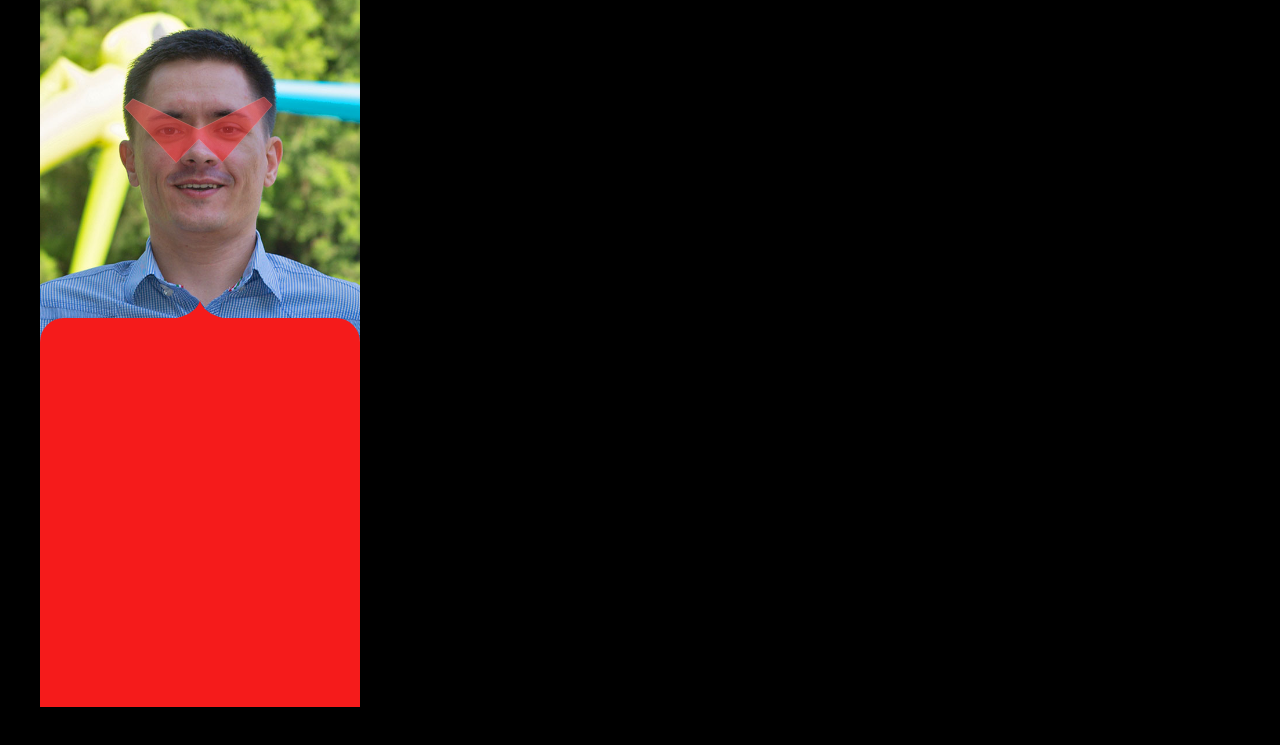
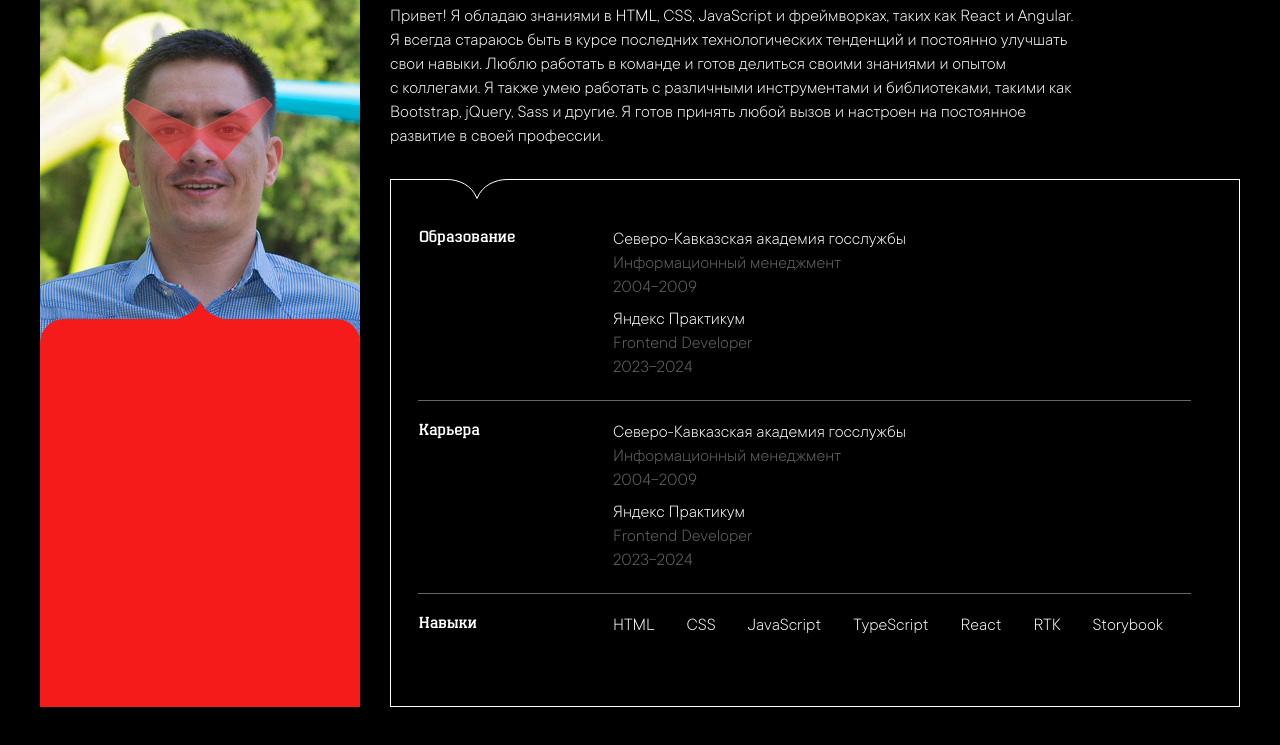
Before and after one commit to Cheremis88/hello-red-collar, a plain HTML site: page index.html in a window 1280 px wide. Shown: the part 53-798 px from the top of the page. Drawn offline with Linux system fonts and the light colour scheme.

Commit message:
CV block

```diff
--- a/index.html
+++ b/index.html
@@ -12,12 +12,77 @@
 <body class="page">
   <main class="content">
     <img class="content__logo" src="./images/logo.svg" alt="Логотип Red Collar">
+
     <section class="person">
       <div class="person__photo-wrapper">
         <img class="person__photo" src="./images/photo.jpg" alt="Фото героя">
       </div>
       <div class="person__info"></div>
     </section>
+
+    <section class="about">
+      <div class="about__message">
+        <p class="text">
+          Привет! Я обладаю знаниями в HTML, CSS, JavaScript и фреймворках,
+          таких как React и Angular. Я всегда стараюсь быть в курсе последних
+          технологических тенденций и постоянно улучшать свои навыки.
+          Люблю работать в команде и готов делиться своими знаниями и опытом
+          с коллегами. Я также умею работать с различными инструментами
+          и библиотеками, такими как Bootstrap, jQuery, Sass и другие.
+          Я готов принять любой вызов и настроен на постоянное развитие в своей профессии.
+        </p>
+      </div>
+      <div class="about__cv">
+
+        <div class="skill-card">
+          <h2 class="skill-card__title">Образование</h2>
+          <div class="skill-card__info">
+            <div class="skill-card__text-block">
+              <p class="text">Северо-Кавказская академия госслужбы</p>
+              <p class="text text_secondary">Информационный менеджмент</p>
+              <p class="text text_secondary">2004-2009</p>
+            </div>
+            <div class="skill-card__text-block">
+              <p class="text">Яндекс Практикум</p>
+              <p class="text text_secondary">Frontend Developer</p>
+              <p class="text text_secondary">2023-2024</p>
+            </div>
+          </div>
+        </div>
+
+        <div class="separator"></div>
+
+        <div class="skill-card">
+          <h2 class="skill-card__title">Карьера</h2>
+          <div class="skill-card__info">
+            <div class="skill-card__text-block">
+              <p class="text">Северо-Кавказская академия госслужбы</p>
+              <p class="text text_secondary">Информационный менеджмент</p>
+              <p class="text text_secondary">2004-2009</p>
+            </div>
+            <div class="skill-card__text-block">
+              <p class="text">Яндекс Практикум</p>
+              <p class="text text_secondary">Frontend Developer</p>
+              <p class="text text_secondary">2023-2024</p>
+            </div>
+          </div>
+        </div>
+        <div class="separator"></div>
+
+        <div class="skill-card">
+          <h2 class="skill-card__title">Навыки</h2>
+          <ul class="skill-card__skills">
+            <li class="text">HTML</li>
+            <li class="text">CSS</li>
+            <li class="text">JavaScript</li>
+            <li class="text">TypeScript</li>
+            <li class="text">React</li>
+            <li class="text">RTK</li>
+            <li class="text">Storybook</li>
+          </ul>
+        </div>
+      </div>
+    </section>
   </main>
 </body>
 
--- a/styles/fonts.css
+++ b/styles/fonts.css
@@ -1,6 +1,6 @@
 @font-face {
   font-family: 'Commons';
-  src: url(../fonts/TTCommons-Regular.woff2) format('woff2');
+  src: url(../fonts/TTCommons-Light.woff2) format('woff2');
   font-weight: 400;
   font-display: swap;
 }
--- a/styles/main.css
+++ b/styles/main.css
@@ -2,6 +2,10 @@
   box-sizing: border-box;
   margin: 0;
   padding: 0;
+}
+
+ul, li {
+  list-style: none;
 }
 
 .page {
@@ -77,7 +81,7 @@
 }
 
 .person__info::before {
-  top: -25px;
+  top: -24px;
   background-color: #F51B1B;
   border-radius: 24px 24px 0 0;
 }
@@ -85,6 +89,77 @@
 .person__info::after {
   top: -43px;
   background-image: url(../images/arrow.svg);
+  background-size: 62px;
   background-repeat: no-repeat;
   background-position: top center;
 }
+
+.about {
+  display: flex;
+  flex-direction: column;
+  gap: 30px;
+  font-size: 18px;
+  line-height: 24px;
+}
+
+.about__message {
+  max-width: 690px;
+  padding-top: 18px;
+}
+
+.about__cv {
+  position: relative;
+  display: flex;
+  flex-direction: column;
+  gap: 20px;
+  flex-grow: 1;
+  padding: 48px 48px 48px 27px;
+  border: 1px solid currentColor;
+}
+
+.about__cv::before {
+  content: '';
+  position: absolute;
+  width: 60px;
+  height: 30px;
+  top: -1px;
+  left: 56px;
+  background-color: black;
+  background-image: url(../images/arrow_line.svg);
+  background-repeat: no-repeat;
+  background-position: top left;
+}
+
+.skill-card {
+  display: grid;
+  grid-template-columns: 175px 1fr;
+  gap: 20px;
+}
+
+.skill-card__title {
+  font-family: Esquina, sans-serif;
+  font-size: 16px;
+  font-weight: 500;
+  line-height: 1;
+}
+
+.separator {
+  border-top: 1px solid currentColor;
+  opacity: 0.4;
+}
+
+.skill-card__info {
+  display: flex;
+  flex-direction: column;
+  gap: 8px;
+}
+
+.skill-card__skills {
+  display: flex;
+  flex-wrap: wrap;
+  gap: 0 32px;
+}
+
+.text_secondary {
+  opacity: 0.4;
+}
```
Also changed, not shown: fonts/TTCommons-Light.woff2 (added), images/arrow_line.svg (added).
